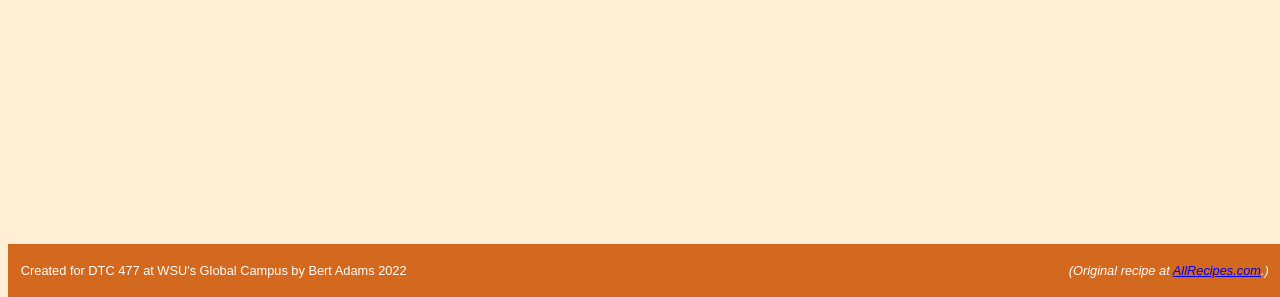
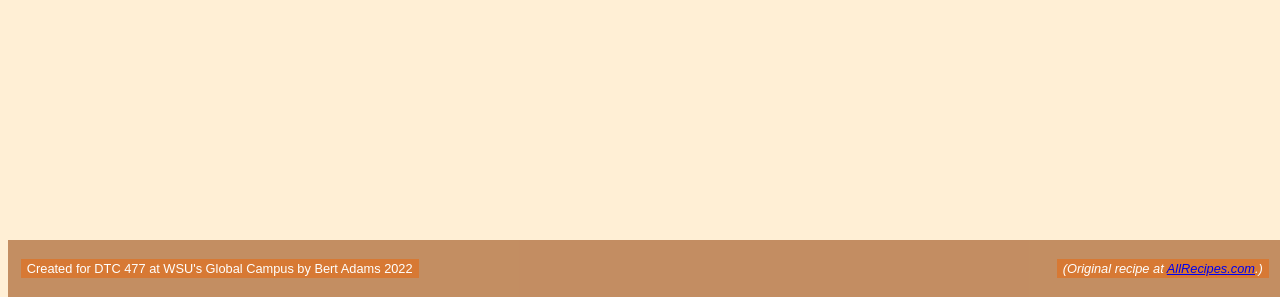
Before and after one commit to muse-stargazer/tp5, a plain HTML site: page index.html in a window 1280 px wide. Shown: the part 503-800 px from the top of the page. Drawn offline with nearby package versions, Linux system fonts and the light colour scheme.

Commit message:
JS and CSS styling to footer

```diff
--- a/scripts.js
+++ b/scripts.js
@@ -27,6 +27,8 @@ window.onload = function() {
 
   document.querySelector("#thanks h1").classList.add("bg");
 
+  document.querySelector("#footer").classList.add("bg");
+
 
 
 
--- a/styles.css
+++ b/styles.css
@@ -173,6 +173,16 @@ body {
   padding: 0 1vw;
 }
 
+#footer.bg {
+  background-color: rgba(156, 78, 22, 0.6);
+  box-sizing: border-box;
+}
+
+#footer.bg p {
+  background-color: rgba(223, 112, 32, 0.7);
+  padding: 2px 6px;
+}
+
 #bigflex {
   display: flex;
   flex-direction: row;
```
